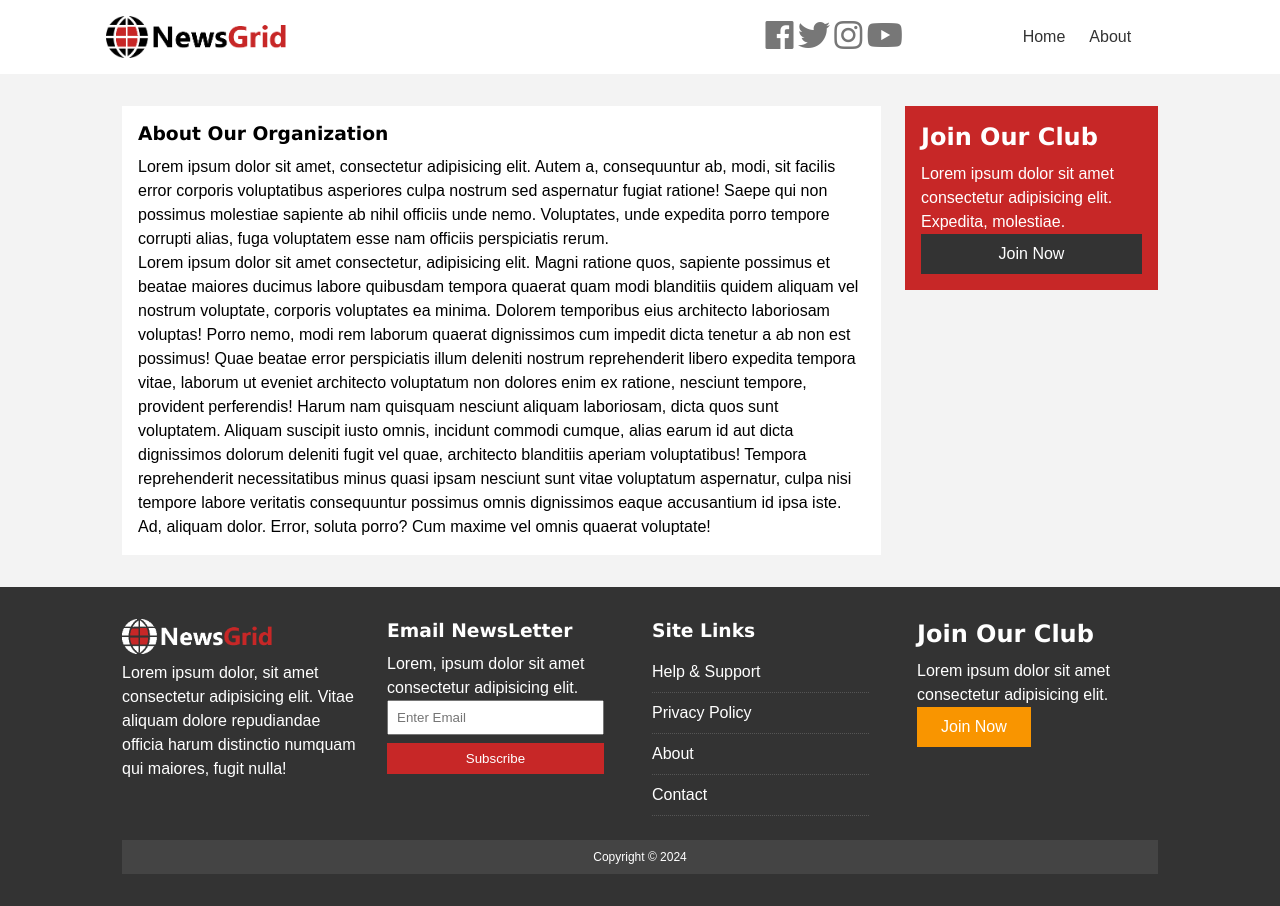
After one commit to mabfahad/practice, a PHP site: page /about.html in a window 1280 px wide. The commit adds this page. Run offline with PHP 8.4, Linux system fonts and the light colour scheme; some libraries are stand-ins or nearby versions.

Commit message:
Add about page elements and style

```diff
--- /dev/null
+++ b/newspaper/about.html
@@ -0,0 +1,92 @@
+<!DOCTYPE html>
+<html lang="en">
+
+<head>
+  <meta charset="UTF-8">
+  <meta name="viewport" content="width=device-width, initial-scale=1.0">
+  <link rel="stylesheet" href="assets/css/style.css">
+  <link rel="stylesheet" media="screen and (max-width:768px)" href="assets/css/responsive.css">
+  <link rel="stylesheet" href="https://use.fontawesome.com/releases/v5.5.0/css/all.css"
+    integrity="sha384-B4dIYHKNBt8Bc12p+WXckhzcICo0wtJAoU8YZTY5qE0Id1GSseTk6S+L3BlXeVIU" crossorigin="anonymous">
+  <title>News Grid | About</title>
+</head>
+
+<body>
+  <nav id="main-nav">
+    <div class="container">
+      <img src="assets/img/logo.png" alt="NewsGrid" class="logo">
+      <div class="social">
+        <a href="http://facebook.com" target="_blank"><i class="fab fa-facebook fa-2x"></i></a>
+        <a href="http://twitter.com" target="_blank"><i class="fab fa-twitter fa-2x"></i></a>
+        <a href="http://instagram.com" target="_blank"><i class="fab fa-instagram fa-2x"></i></a>
+        <a href="http://youtube.com" target="_blank"><i class="fab fa-youtube fa-2x"></i></a>
+      </div>
+      <ul>
+        <li><a href="index.html">Home</a></li>
+        <li><a href="about.html">About</a></li>
+      </ul>
+    </div>
+  </nav>
+
+  <section id="about">
+    <div class="container">
+      <div class="page-container">
+        <article class="card">
+          <h1 class="l-heading">About Our Organization</h1>
+          <p>Lorem ipsum dolor sit amet, consectetur adipisicing elit. Autem a, consequuntur ab, modi, sit facilis error corporis voluptatibus asperiores culpa nostrum sed aspernatur fugiat ratione! Saepe qui non possimus molestiae sapiente ab nihil officiis unde nemo. Voluptates, unde expedita porro tempore corrupti alias, fuga voluptatem esse nam officiis perspiciatis rerum.</p>
+          <p>Lorem ipsum dolor sit amet consectetur, adipisicing elit. Magni ratione quos, sapiente possimus et beatae maiores ducimus labore quibusdam tempora quaerat quam modi blanditiis quidem aliquam vel nostrum voluptate, corporis voluptates ea minima. Dolorem temporibus eius architecto laboriosam voluptas! Porro nemo, modi rem laborum quaerat dignissimos cum impedit dicta tenetur a ab non est possimus! Quae beatae error perspiciatis illum deleniti nostrum reprehenderit libero expedita tempora vitae, laborum ut eveniet architecto voluptatum non dolores enim ex ratione, nesciunt tempore, provident perferendis! Harum nam quisquam nesciunt aliquam laboriosam, dicta quos sunt voluptatem. Aliquam suscipit iusto omnis, incidunt commodi cumque, alias earum id aut dicta dignissimos dolorum deleniti fugit vel quae, architecto blanditiis aperiam voluptatibus! Tempora reprehenderit necessitatibus minus quasi ipsam nesciunt sunt vitae voluptatum aspernatur, culpa nisi tempore labore veritatis consequuntur possimus omnis dignissimos eaque accusantium id ipsa iste. Ad, aliquam dolor. Error, soluta porro? Cum maxime vel omnis quaerat voluptate!</p>
+        </article>
+        <aside class="card bg-primary">
+          <h2>Join Our Club</h2>
+          <p>Lorem ipsum dolor sit amet consectetur adipisicing elit. Expedita, molestiae.</p>
+          <a href="#" class="btn btn-dark btn-block">Join Now</a>
+        </aside>
+      </div>
+    </div>
+  </section>
+
+
+  <footer id="main-footer" class="py-2">
+    <div class="container footer-container">
+
+      <div>
+        <img src="assets/img/logo_light.png" alt="NewsGrid">
+        <p>Lorem ipsum dolor, sit amet consectetur adipisicing elit. Vitae aliquam dolore repudiandae officia harum
+          distinctio numquam qui maiores, fugit nulla!</p>
+      </div>
+
+      <div>
+        <h3>Email NewsLetter</h3>
+        <p>Lorem, ipsum dolor sit amet consectetur adipisicing elit.</p>
+        <form action="">
+          <input type="email" name="email" id="email" placeholder="Enter Email">
+          <input type="submit" value="Subscribe" class="btn btn-primary">
+        </form>
+      </div>
+
+      <div>
+        <h3>Site Links</h3>
+        <ul class="list">
+          <li><a href="#">Help & Support</a></li>
+          <li><a href="#">Privacy Policy</a></li>
+          <li><a href="#">About</a></li>
+          <li><a href="#">Contact</a></li>
+        </ul>
+      </div>
+
+      <div>
+        <h2>Join Our Club</h2>
+        <p>Lorem ipsum dolor sit amet consectetur adipisicing elit.</p>
+        <a href="" class="btn btn-secondary">Join Now</a>
+      </div>
+
+      <div>
+        <p>Copyright &copy 2024</p>
+      </div>
+
+    </div>
+  </footer>
+
+</body>
+
+</html>
--- a/newspaper/assets/css/style.css
+++ b/newspaper/assets/css/style.css
@@ -92,7 +92,7 @@ p{
 .btn-block {
   display: block;
   width: 100%;
-  text-align: left;
+  text-align: center;
 }
 
 /*Utility*/
@@ -283,3 +283,16 @@ p{
 #main-footer .footer-container input[type='submit']{
   width: 90%;
 }
+
+/* About Page */
+
+#about .page-container{
+  display: grid;
+  grid-template-columns: 3fr 1fr;
+  grid-gap: 1.5rem;
+  margin: 2rem 0;
+}
+
+#about .page-container >*:first-child{
+  grid-row: 1 /span 3;
+}
```
